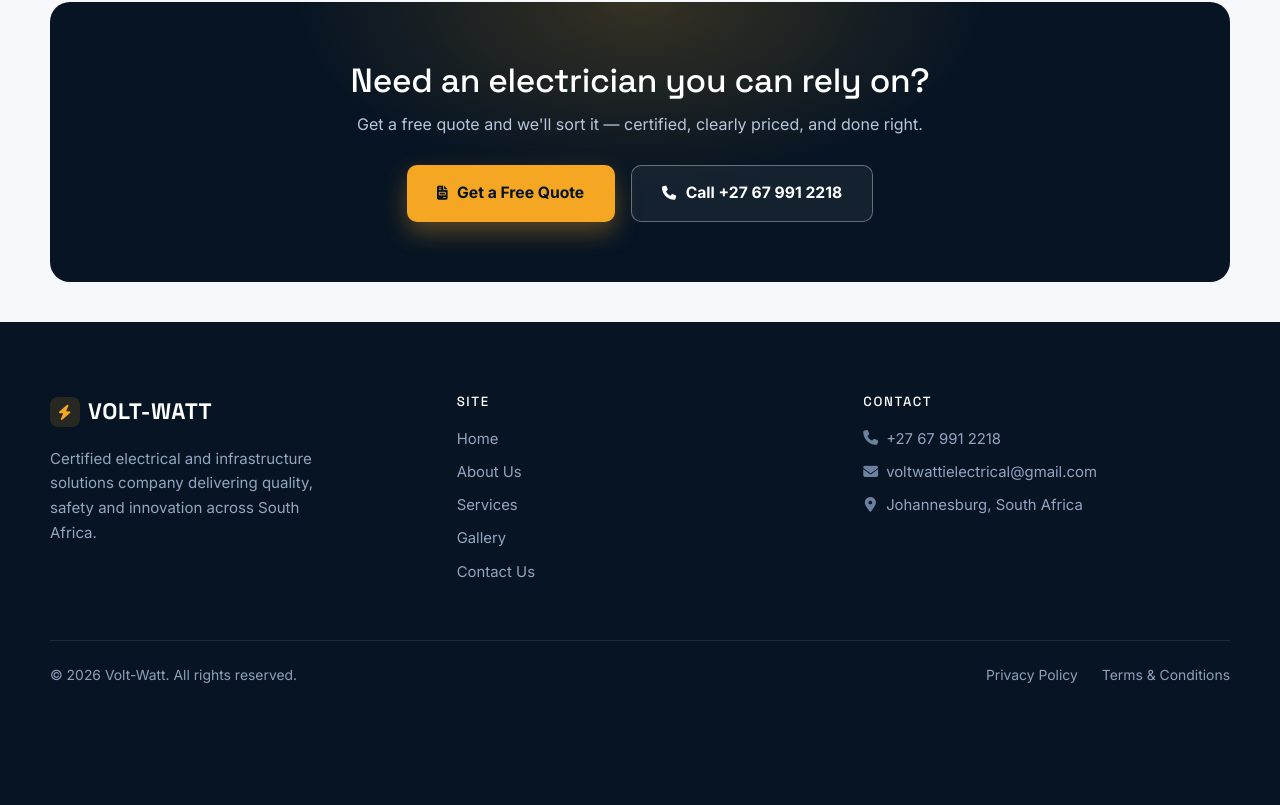
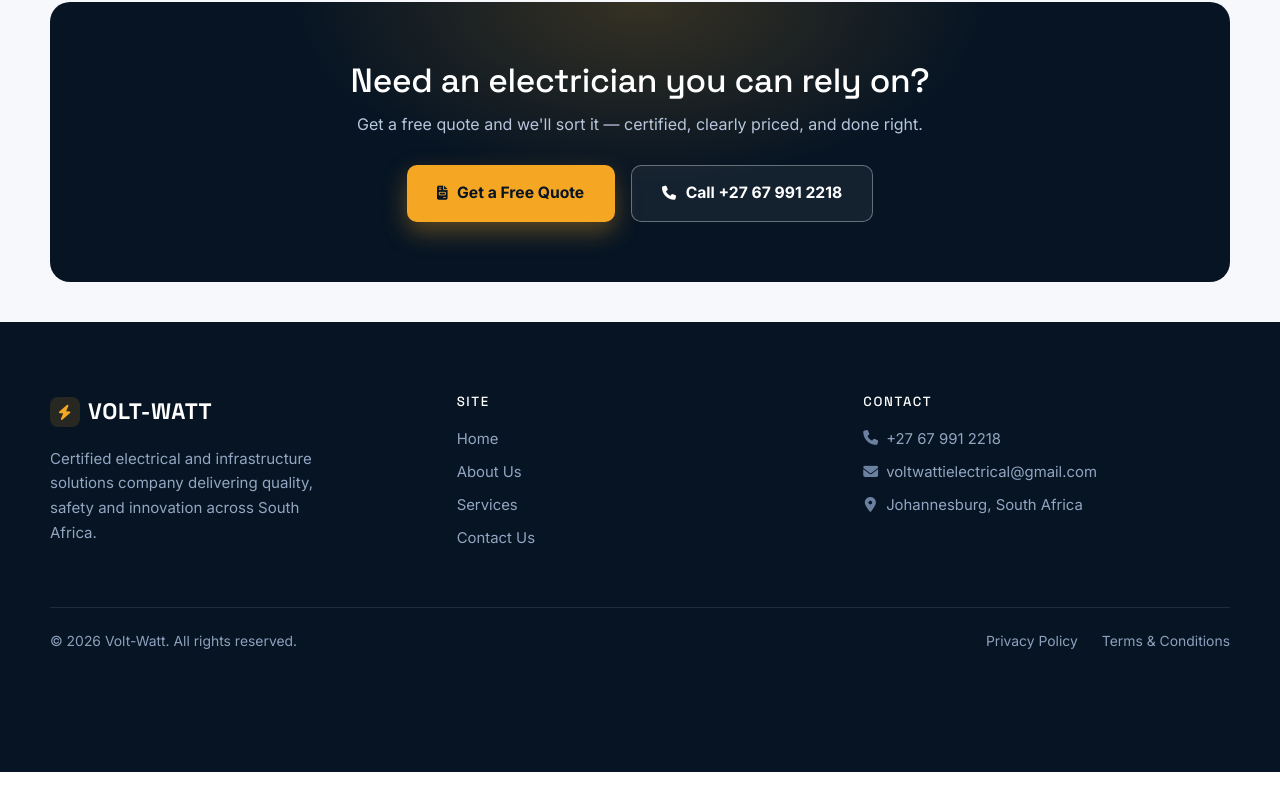
Before and after one commit to majaha8/voltax-website, a website: page src/templates/index.html in a window 1280 px wide. Shown: the part 3190-3995 px from the top of the page. After the commit the page ends 3962 px from the top, so only its background shows below. Drawn offline with nearby package versions, Linux system fonts and the light colour scheme; files that its build step writes are made by us from their sources; files whose address does not match are found by name.

Commit message:
Remove Gallery link from footer navigation

```diff
--- a/src/templates/partials/footer.html
+++ b/src/templates/partials/footer.html
@@ -10,7 +10,7 @@
         <li><a href="/">Home</a></li>
         <li><a href="/about">About Us</a></li>
         <li><a href="/services">Services</a></li>
-        <li><a href="/gallery">Gallery</a></li>
+
         <li><a href="/contact">Contact Us</a></li>
       </ul>
     </div>
```
